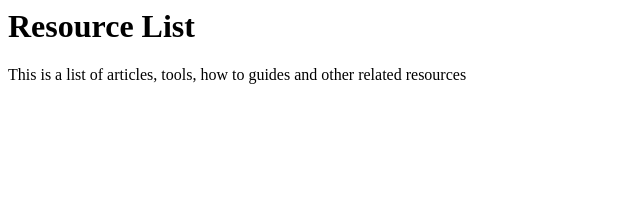
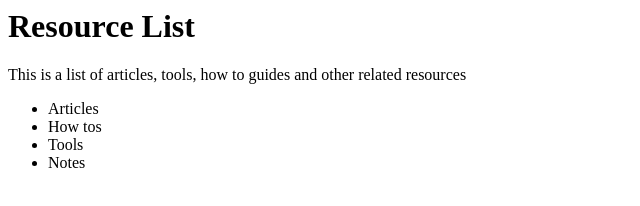
Before and after one commit to codenamesen/mygotoresource, a plain HTML site: page index.html in a window 1280 px wide. Shown: the whole page, without its empty margins (0-640 px from the left). Drawn offline with Linux system fonts and the light colour scheme.

Commit message:
Add li element for categories

```diff
--- a/index.html
+++ b/index.html
@@ -8,5 +8,13 @@
 <body>
     <h1>Resource List</h1>
     <p>This is a list of articles, tools, how to guides and other related resources</p>
+    <section>
+        <ul>
+            <li>Articles</li>
+            <li>How tos</li>
+            <li>Tools</li>
+            <li>Notes</li>
+        </ul>
+    </section>
 </body>
 </html>
```
